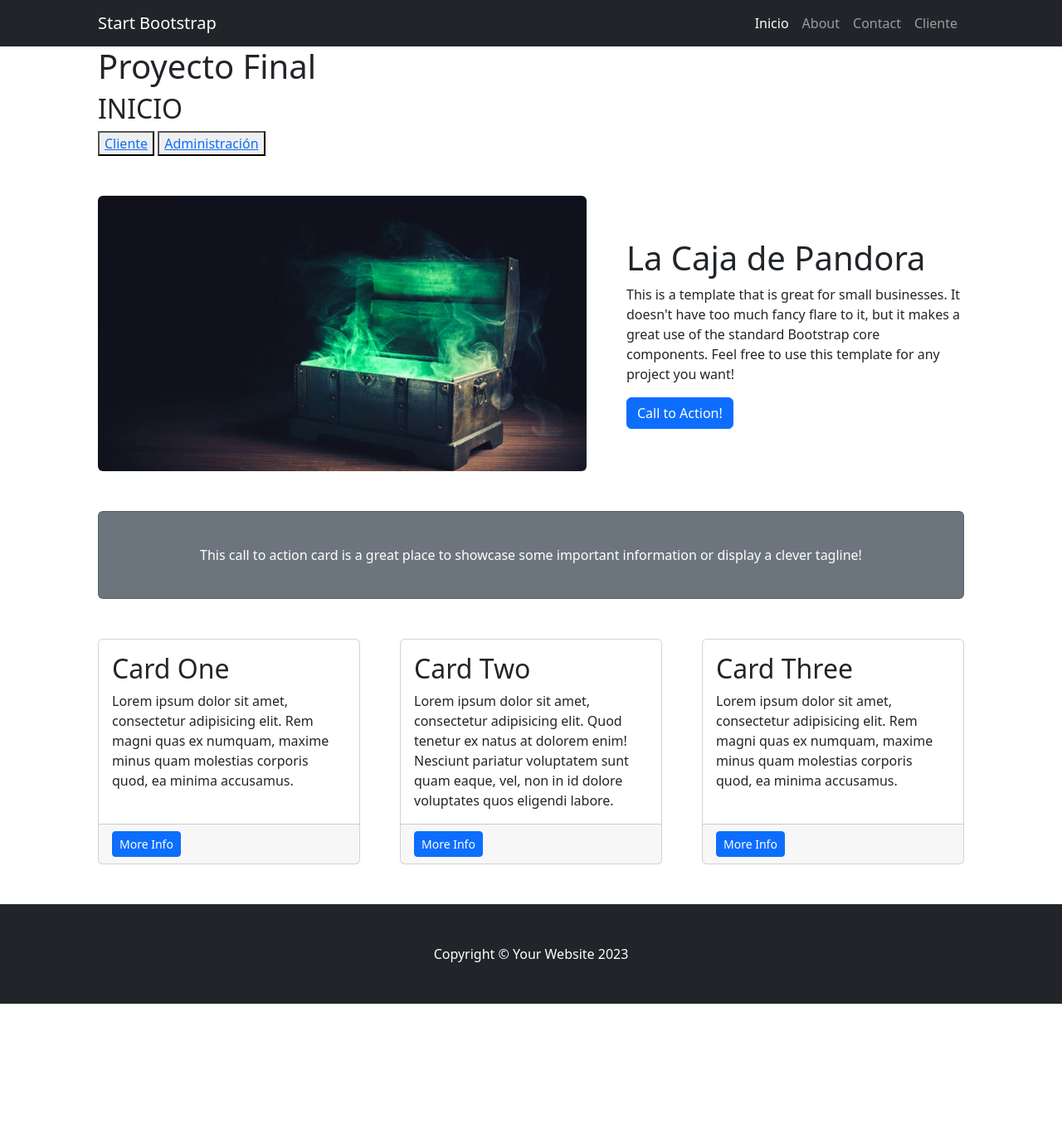
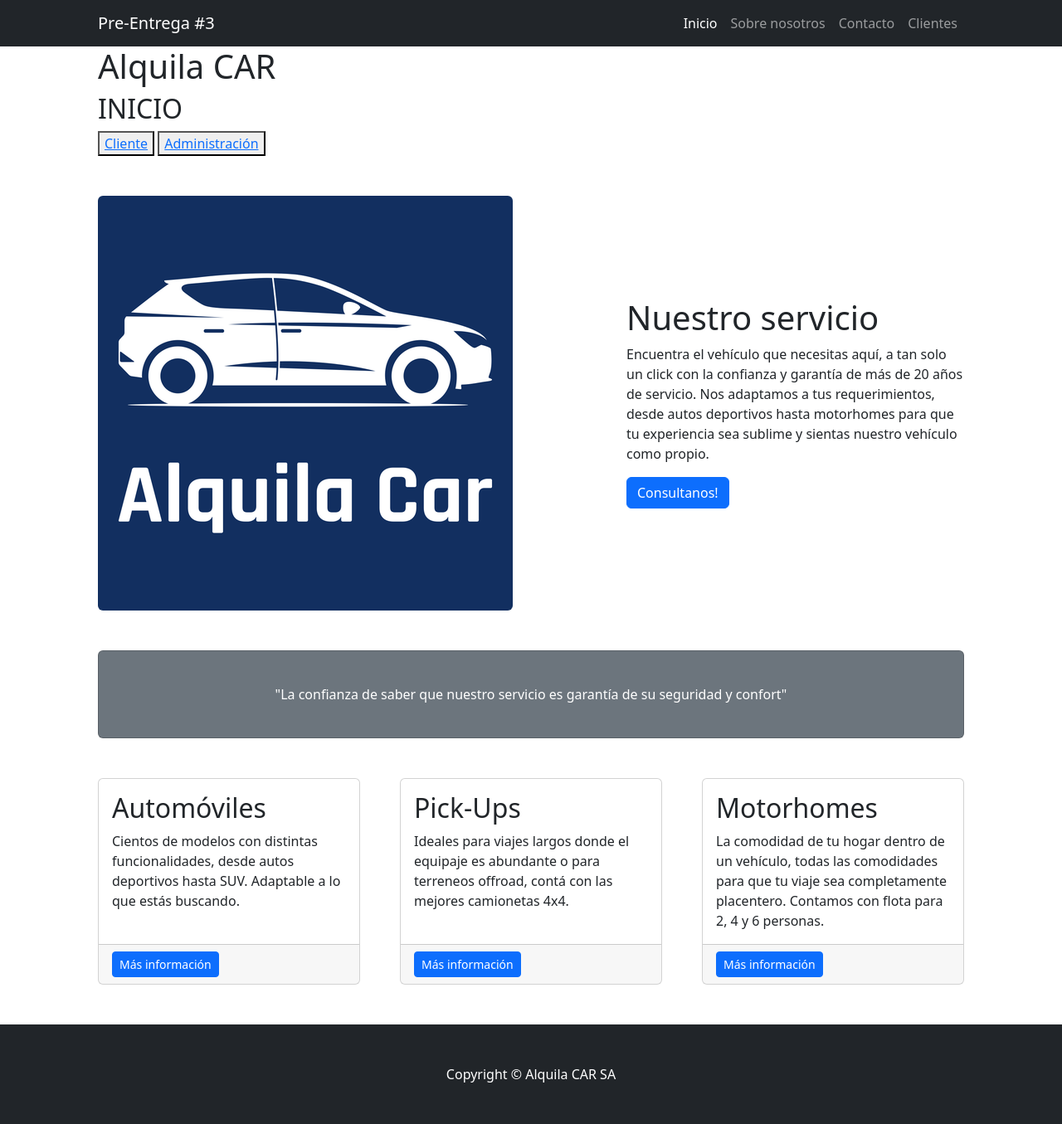
Before and after one commit to Fausto28/MiPrimerProyecto-FaustoEstamatti, a Django app: page / in a window 1280 px wide. Shown: the whole page at 83% size. Before the commit the page ends 1210 px from the top, so only its background shows below. Run offline with Django 5.2, Linux system fonts and the light colour scheme; some libraries are stand-ins or nearby versions.

Commit message:
Alquila CAR

```diff
--- a/project/cliente/templates/cliente/cliente_create.html
+++ b/project/cliente/templates/cliente/cliente_create.html
@@ -6,7 +6,7 @@
     <h3>Cliente: Crear</h3>
 
     <form method="post">
-        {% csrf_token %}
+        {% csrf_token %} {#Encripta la información#}
         {{ form.as_p }}
 
         <button type="submit">Guardar</button>
--- a/project/core/templates/core/base.html
+++ b/project/core/templates/core/base.html
@@ -9,7 +9,7 @@
         <meta name="author" content="" />
         <title>
             {% block title %}
-                Coderhouse
+                Alquila CAR
             {% endblock title %}
         </title>
         <!-- Favicon-->
@@ -26,51 +26,51 @@
             {% endblock content %}
             <!-- Heading Row-->
             <div class="row gx-4 gx-lg-5 align-items-center my-5">
-                <div class="col-lg-7"><img class="img-fluid rounded mb-4 mb-lg-0" src="{% static 'core/img/caja.jpg' %}" alt="..." /></div>
+                <div class="col-lg-7"><img class="img-fluid rounded mb-4 mb-lg-0" src="{% static 'core/img/auto.png' %}" alt="..." /></div>
                 <div class="col-lg-5">
-                    <h1 class="font-weight-light">La Caja de Pandora</h1>
-                    <p>This is a template that is great for small businesses. It doesn't have too much fancy flare to it, but it makes a great use of the standard Bootstrap core components. Feel free to use this template for any project you want!</p>
-                    <a class="btn btn-primary" href="#!">Call to Action!</a>
+                    <h1 class="font-weight-light">Nuestro servicio</h1>
+                    <p>Encuentra el vehículo que necesitas aquí, a tan solo un click con la confianza y garantía de más de 20 años de servicio. Nos adaptamos a tus requerimientos, desde autos deportivos hasta motorhomes para que tu experiencia sea sublime y sientas nuestro vehículo como propio.</p>
+                    <a class="btn btn-primary" href="#!">Consultanos!</a>
                 </div>
             </div>
             <!-- Call to Action-->
             <div class="card text-white bg-secondary my-5 py-4 text-center">
-                <div class="card-body"><p class="text-white m-0">This call to action card is a great place to showcase some important information or display a clever tagline!</p></div>
+                <div class="card-body"><p class="text-white m-0">"La confianza de saber que nuestro servicio es garantía de su seguridad y confort"</p></div>
             </div>
             <!-- Content Row-->
             <div class="row gx-4 gx-lg-5">
                 <div class="col-md-4 mb-5">
                     <div class="card h-100">
                         <div class="card-body">
-                            <h2 class="card-title">Card One</h2>
-                            <p class="card-text">Lorem ipsum dolor sit amet, consectetur adipisicing elit. Rem magni quas ex numquam, maxime minus quam molestias corporis quod, ea minima accusamus.</p>
+                            <h2 class="card-title">Automóviles</h2>
+                            <p class="card-text">Cientos de modelos con distintas funcionalidades, desde autos deportivos hasta SUV. Adaptable a lo que estás buscando.</p>
                         </div>
-                        <div class="card-footer"><a class="btn btn-primary btn-sm" href="#!">More Info</a></div>
+                        <div class="card-footer"><a class="btn btn-primary btn-sm" href="#!">Más información</a></div>
                     </div>
                 </div>
                 <div class="col-md-4 mb-5">
                     <div class="card h-100">
                         <div class="card-body">
-                            <h2 class="card-title">Card Two</h2>
-                            <p class="card-text">Lorem ipsum dolor sit amet, consectetur adipisicing elit. Quod tenetur ex natus at dolorem enim! Nesciunt pariatur voluptatem sunt quam eaque, vel, non in id dolore voluptates quos eligendi labore.</p>
+                            <h2 class="card-title">Pick-Ups</h2>
+                            <p class="card-text">Ideales para viajes largos donde el equipaje es abundante o para terreneos offroad, contá con las mejores camionetas 4x4.</p>
                         </div>
-                        <div class="card-footer"><a class="btn btn-primary btn-sm" href="#!">More Info</a></div>
+                        <div class="card-footer"><a class="btn btn-primary btn-sm" href="#!">Más información</a></div>
                     </div>
                 </div>
                 <div class="col-md-4 mb-5">
                     <div class="card h-100">
                         <div class="card-body">
-                            <h2 class="card-title">Card Three</h2>
-                            <p class="card-text">Lorem ipsum dolor sit amet, consectetur adipisicing elit. Rem magni quas ex numquam, maxime minus quam molestias corporis quod, ea minima accusamus.</p>
+                            <h2 class="card-title">Motorhomes</h2>
+                            <p class="card-text">La comodidad de tu hogar dentro de un vehículo, todas las comodidades para que tu viaje sea completamente placentero. Contamos con flota para 2, 4 y 6 personas.</p>
                         </div>
-                        <div class="card-footer"><a class="btn btn-primary btn-sm" href="#!">More Info</a></div>
+                        <div class="card-footer"><a class="btn btn-primary btn-sm" href="#!">Más información</a></div>
                     </div>
                 </div>
             </div>
         </div>
         <!-- Footer-->
         <footer class="py-5 bg-dark">
-            <div class="container px-4 px-lg-5"><p class="m-0 text-center text-white">Copyright &copy; Your Website 2023</p></div>
+            <div class="container px-4 px-lg-5"><p class="m-0 text-center text-white">Copyright &copy; Alquila CAR SA</p></div>
         </footer>
         <!-- Bootstrap core JS-->
         <script src="https://cdn.jsdelivr.net/npm/bootstrap@5.2.3/dist/js/bootstrap.bundle.min.js"></script>
--- a/project/core/templates/core/index.html
+++ b/project/core/templates/core/index.html
@@ -1,12 +1,12 @@
 {% extends 'core/base.html' %}
 
 {% block title %}
-    Coderhouse | Inicio
+    Alquila CAR | Inicio
 {% endblock title %}
 
 
 {% block content %}
-    <h1>Proyecto Final</h1>
+    <h1>Alquila CAR</h1>
     <h2>INICIO</h2>
 
     <button><a href="{% url 'cliente:index' %}">Cliente</a></button>
--- a/project/core/templates/core/navbar.html
+++ b/project/core/templates/core/navbar.html
@@ -1,14 +1,14 @@
 <!-- Responsive navbar-->
 <nav class="navbar navbar-expand-lg navbar-dark bg-dark">
     <div class="container px-5">
-        <a class="navbar-brand" href="#!">Start Bootstrap</a>
+        <a class="navbar-brand" href="#!">Pre-Entrega #3</a>
         <button class="navbar-toggler" type="button" data-bs-toggle="collapse" data-bs-target="#navbarSupportedContent" aria-controls="navbarSupportedContent" aria-expanded="false" aria-label="Toggle navigation"><span class="navbar-toggler-icon"></span></button>
         <div class="collapse navbar-collapse" id="navbarSupportedContent">
             <ul class="navbar-nav ms-auto mb-2 mb-lg-0">
                 <li class="nav-item"><a class="nav-link active" aria-current="page" href="{% url 'core:index' %}">Inicio</a></li>
-                <li class="nav-item"><a class="nav-link" href="#!">About</a></li>
-                <li class="nav-item"><a class="nav-link" href="#!">Contact</a></li>
-                <li class="nav-item"><a class="nav-link" href="{% url 'cliente:index' %}">Cliente</a></li>
+                <li class="nav-item"><a class="nav-link" href="#!">Sobre nosotros</a></li>
+                <li class="nav-item"><a class="nav-link" href="#!">Contacto</a></li>
+                <li class="nav-item"><a class="nav-link" href="{% url 'cliente:index' %}">Clientes</a></li>
             </ul>
         </div>
     </div>
```
Also changed, not shown: project/core/static/core/img/auto.png (added), project/db.sqlite3.
